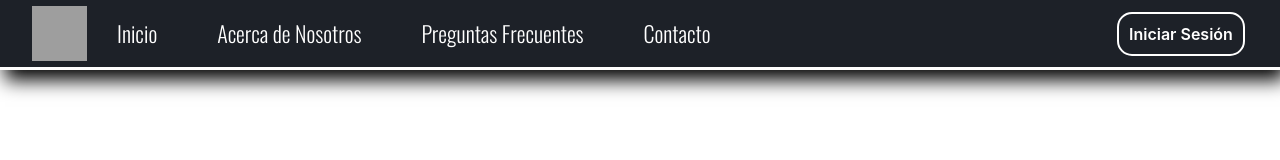
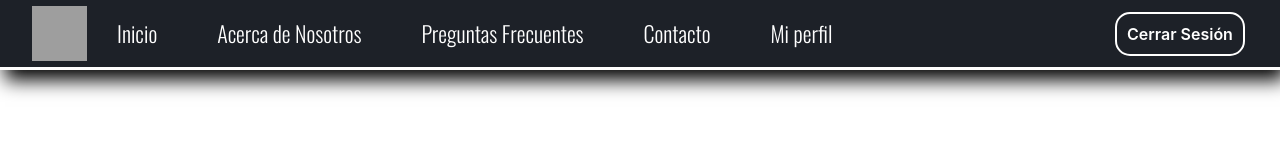
Before and after one commit to Bemazepedaib/-naayari-tours-frontEnd, a Next.js app: page /sites/Navbar in a window 1280 px wide. Shown: the top 160 px of the page. Built offline with nearby package versions, Linux system fonts and the light colour scheme; sample sign-in values are in the browser's storage; grey boxes are pictures that could not be loaded.

Commit message:
fixed navbar bug not checkin localstorage token

```diff
--- a/src/pages/elements/CataloguePrices.js
+++ b/src/pages/elements/CataloguePrices.js
@@ -5,7 +5,7 @@ function CataloguePrices({ trip }) {
     const disc = trip.discount.available;
     const discAmount = trip.discount.amount;
     var keyp = 0;
-    console.log(disc)
+    //console.log(disc)
     return (
         <div>
             <div className={Styles.precios}>
--- a/src/pages/sites/Catalogue.js
+++ b/src/pages/sites/Catalogue.js
@@ -16,7 +16,7 @@ function Catalogue({ trip }) {
     var stars = "";
     var tok = 0;
 
-console.log(trip)
+    //console.log(trip)
     function clickViajes() {
         const name = trip.tripName;
         Router.push({
@@ -44,7 +44,7 @@ console.log(trip)
                                 <div className={Styles.overlayInfo}>
                                     <h3 className={Styles.title}>{trip.tripName}</h3>
                                     <p className={Styles.catpd}>
-                                        {trip.tripInformation.description.slice(0,200)}...
+                                        {trip.tripInformation.description.slice(0, 200)}...
                                     </p>
 
                                 </div>
--- a/src/pages/sites/Navbar.js
+++ b/src/pages/sites/Navbar.js
@@ -9,9 +9,19 @@ import Image from 'next/image'
 
 const image = 'https://drive.google.com/uc?export=view&id=1hKQxSheX5io9bPjn99_TedN8SCTNcsoK'
 
+function checkForToken() {
+
+    const [login, setLogin] = useState()
+    useEffect(() => {
+        setLogin(localStorage.getItem("token"))
+    }, [])
+
+    return [login, setLogin]
+}
+
 function Navbar() {
 
-    let login = useRef("");
+    const [login, setLogin] = checkForToken()
 
     const navRef = useRef();
 
@@ -23,10 +33,10 @@ function Navbar() {
 
     useEffect(() => {
         if (localStorage.getItem("token") !== null) {
-            login.current = "token"
+            setLogin("token")
             console.log(login)
         } else {
-            login.current = "not token"
+            setLogin("not token")
             console.log(login)
         }
     }, [])
@@ -46,16 +56,16 @@ function Navbar() {
                     <Link className={Styles.link} href="/sites/AboutUs">Acerca de Nosotros</Link>
                     <Link className={Styles.link} href="/sites/FAQ">Preguntas Frecuentes</Link>
                     <Link className={Styles.link} href="#Footer" scroll={false} >Contacto</Link>
-                    {login.current === "token" ? <Link className={Styles.link} href="/sites/Me">Mi perfil</Link> : <div />}
+                    {login === "token" ? <Link className={Styles.link} href="/sites/Me">Mi perfil</Link> : <div />}
                 </div>
                 <div className={Styles.buttons}>
-                    {login.current === "token" ? <Link href=""><button className={Styles.btnLogin} onClick={() => {
+                    {console.log(login)}
+                    {login === "token" ? <Link href=""><button className={Styles.btnLogin} onClick={() => {
                         localStorage.removeItem('token');
                         window.location.reload(true)
                     }}>Cerrar Sesión</button></Link> :
                         <Link href="/sites/Login"><button className={Styles.btnLogin}>Iniciar Sesión</button></Link>
                     }
-
                 </div>
                 <button
                     className={`${Styles.navBtn} ${Styles.navCBtn}`}
--- a/src/pages/sites/Reservations.js
+++ b/src/pages/sites/Reservations.js
@@ -1,6 +1,6 @@
 import React, { useState, useRef } from 'react'
 import { useQuery } from '@apollo/client';
-import Router, { useRouter } from 'next/router';
+import { useRouter } from 'next/router';
 
 import { ME } from '../querys/userQuerys';
 import { GET_TRIP_PRICES } from '../querys/tripQuerys';
```
